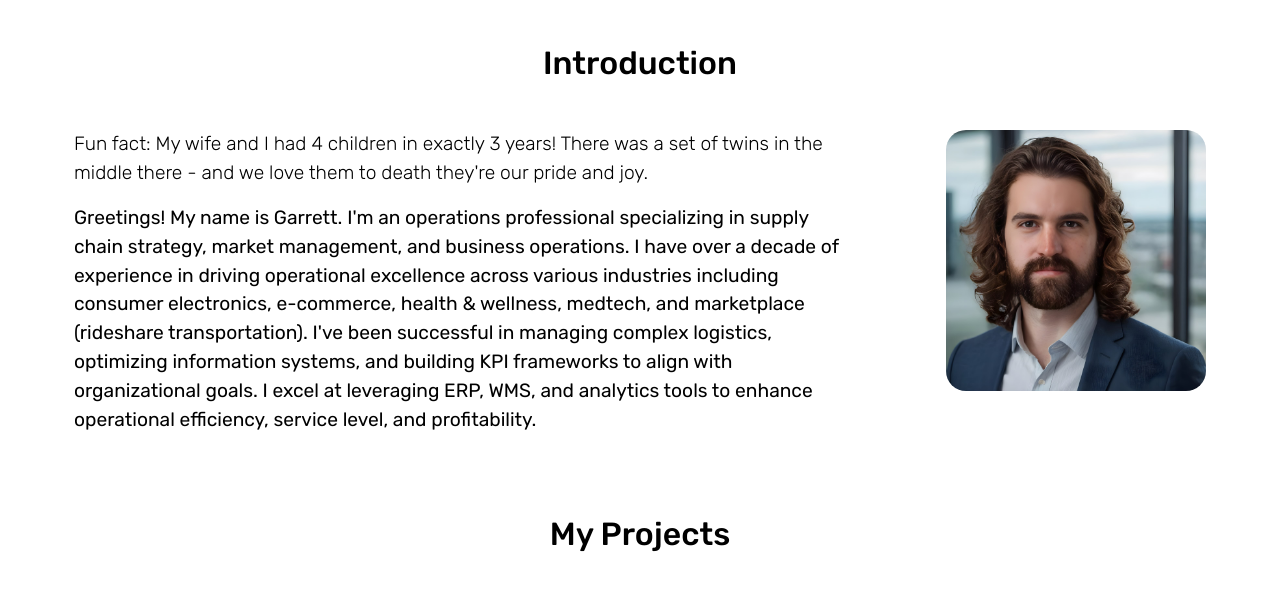
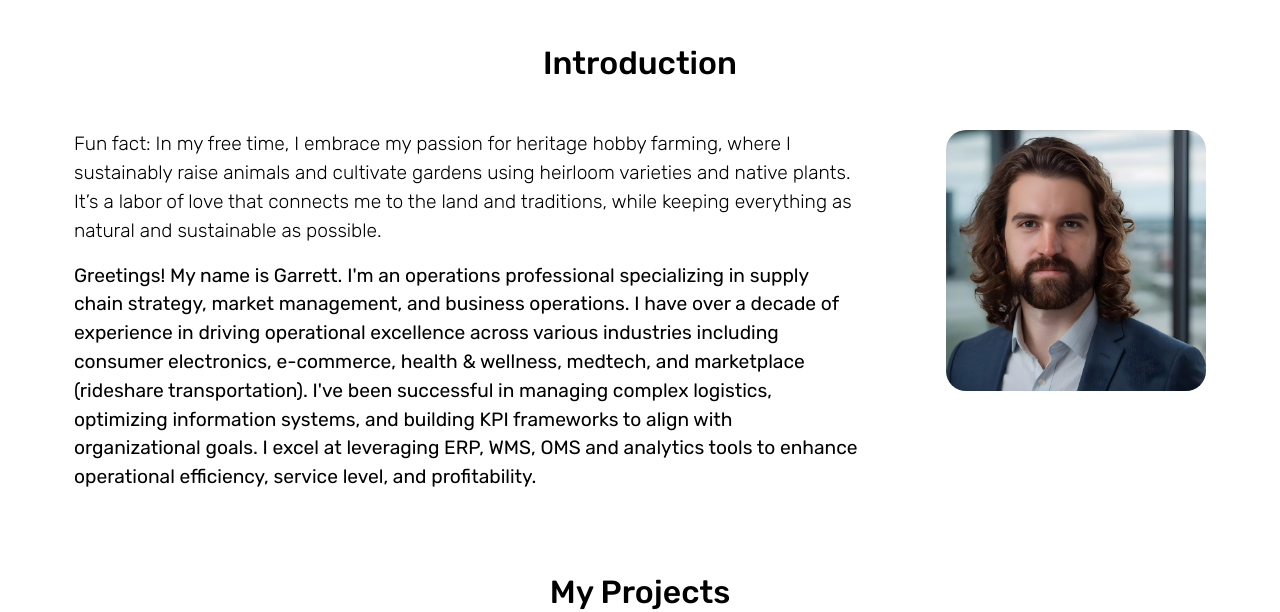
Before and after one commit to 1byusmith/Personal-Website-2, a plain HTML site: page index.html in a window 1280 px wide. Shown: the part 780-1392 px from the top of the page. Drawn offline with nearby package versions, Linux system fonts and the light colour scheme; animation ran at ten frames a second.

Commit message:
Update index.html

```diff
--- a/index.html
+++ b/index.html
@@ -28,8 +28,8 @@
         <!-- Introduction -->
         <div class="flex-container-reverse" style="padding-bottom: 50px; padding-top: 20px;">
           <div class="big-container-left" style="">
-            <p class="time-text">Fun fact: My wife and I had 4 children in exactly 3 years! There was a set of twins in the middle there - and we love them to death they're our pride and joy. </p>
-            <p style="padding-bottom: 5px;">Greetings! My name is Garrett. I'm an operations professional specializing in supply chain strategy, market management, and business operations. I have over a decade of experience in driving operational excellence across various industries including consumer electronics, e-commerce, health & wellness, medtech, and marketplace (rideshare transportation). I've been successful in managing complex logistics, optimizing information systems, and building KPI frameworks to align with organizational goals. I excel at leveraging ERP, WMS, and analytics tools to enhance operational efficiency, service level, and profitability.
+            <p class="time-text">Fun fact: In my free time, I embrace my passion for heritage hobby farming, where I sustainably raise animals and cultivate gardens using heirloom varieties and native plants. It’s a labor of love that connects me to the land and traditions, while keeping everything as natural and sustainable as possible. </p>
+            <p style="padding-bottom: 5px;">Greetings! My name is Garrett. I'm an operations professional specializing in supply chain strategy, market management, and business operations. I have over a decade of experience in driving operational excellence across various industries including consumer electronics, e-commerce, health & wellness, medtech, and marketplace (rideshare transportation). I've been successful in managing complex logistics, optimizing information systems, and building KPI frameworks to align with organizational goals. I excel at leveraging ERP, WMS, OMS and analytics tools to enhance operational efficiency, service level, and profitability.
             </p>
           </div>
           <div class="small-container-right">
```
